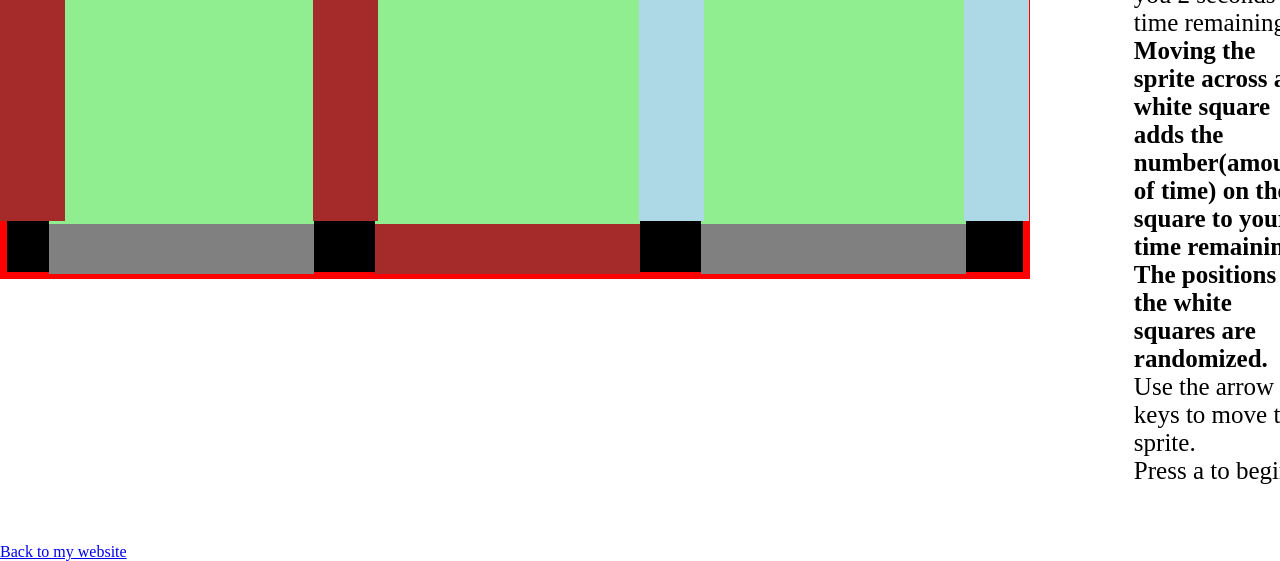
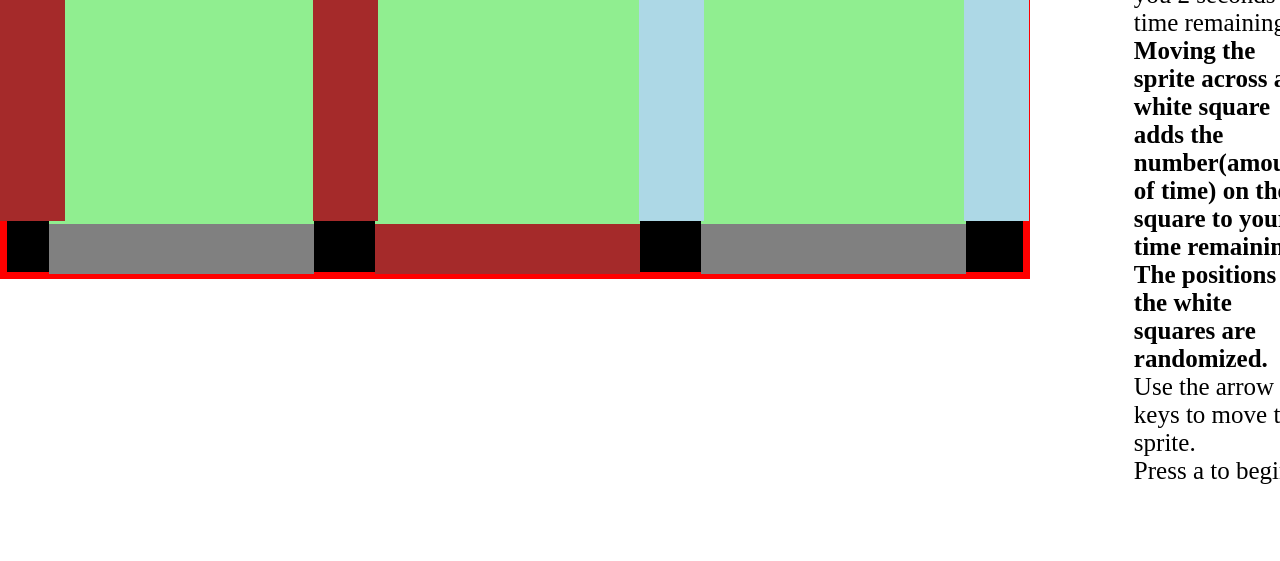
Before and after one commit to skottchen/Gridclock, a plain HTML site: page index.html in a window 1280 px wide. Shown: the part 683-1244 px from the top of the page. Drawn offline with Linux system fonts and the light colour scheme; a script that the page names is missing.

Commit message:
Update index.html

```diff
--- a/index.html
+++ b/index.html
@@ -140,11 +140,6 @@
     <div id="textbox1"><p></p></div>
     <div id="textbox2"><p></p></div>
 
-    <div id="footer">
-        <p><a href="https://skottchen.github.io/personal-website/">
-            Back to my website </a></p>
-    </div>
-
     <script src="GridGame.js"></script>
     <script src="timer.js"></script>
 
```
